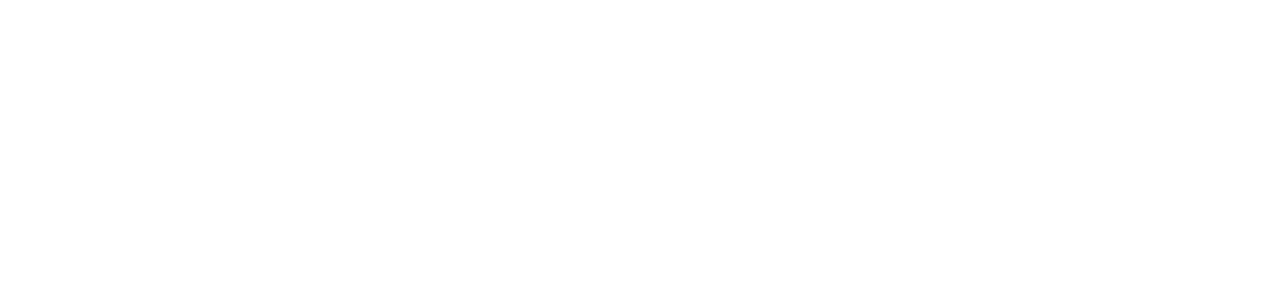
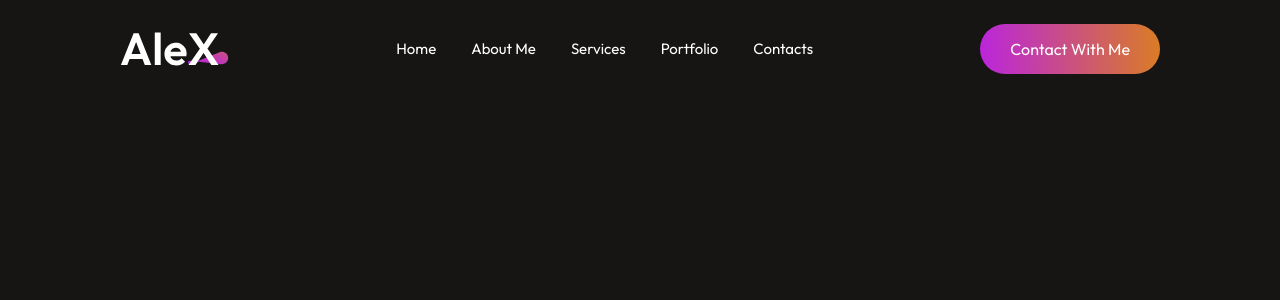
Before and after one commit to Pial17/My-First-Portfolio, a React (Vite) app: page / in a window 1280 px wide. Shown: the top 300 px of the page. Built offline with nearby package versions, Linux system fonts and the light colour scheme.

Commit message:
Added Navbar.jsx and Navbar.css file

```diff
--- a/index.html
+++ b/index.html
@@ -4,6 +4,9 @@
     <meta charset="UTF-8" />
     <link rel="icon" type="image/svg+xml" href="/vite.svg" />
     <meta name="viewport" content="width=device-width, initial-scale=1.0" />
+    <link rel="preconnect" href="https://fonts.googleapis.com">
+<link rel="preconnect" href="https://fonts.gstatic.com" crossorigin>
+<link href="https://fonts.googleapis.com/css2?family=Outfit&display=swap" rel="stylesheet">
     <title>First-Portfolio</title>
   </head>
   <body>
--- a/src/App.jsx
+++ b/src/App.jsx
@@ -1,9 +1,11 @@
+import Navbar from "./Components/Navbar/Navbar"
+
 function App() {
 
   return (
-    <>
-
-    </>
+    <div>
+      <Navbar/>
+    </div>
   )
 }
 
--- /dev/null
+++ b/src/Components/Navbar/Navbar.css
@@ -0,0 +1,26 @@
+.navbar{
+    display: flex;
+    align-items: center;
+    justify-content: space-between;
+    margin: 20px 120px;
+    font-family: Outfit;
+}
+.nav-menu{
+    display: flex;
+    align-items: center;
+    list-style: none;
+    gap: 35px;
+    font-size: 15px;
+}
+.nav-connect{
+    padding: 15px 30px;
+    border-radius: 50px;
+    background: linear-gradient(267deg, #DA7C25 0.36%, #B923E1 102.6%);
+    font-size: 16px;
+    cursor: pointer;
+    transition: 0.5s;
+}
+.nav-connect:hover{
+    transform: scale(1.05);
+
+}
--- /dev/null
+++ b/src/Components/Navbar/Navbar.jsx
@@ -0,0 +1,23 @@
+import React from 'react';
+import './Navbar.css';
+import logo from '../../assets/logo.svg'
+
+const Navbar = () => {
+    return (
+        <div className='navbar'>
+            <img src={logo} alt=''/>
+            <ul className="nav-menu">
+                <li>Home</li>
+                <li>About Me</li>
+                <li>Services</li>
+                <li>Portfolio</li>
+                <li>Contacts</li>
+            </ul>
+            <div className="nav-connect">
+                Contact With Me
+            </div>
+        </div>
+    );
+};
+
+export default Navbar;
--- a/src/index.css
+++ b/src/index.css
@@ -0,0 +1,10 @@
+*{
+    padding: 0px;
+    margin: 0px;
+}
+body{
+    height: 100vh;
+    background: #161513;
+    color: white;
+    font-family: Outfit;
+}
```
